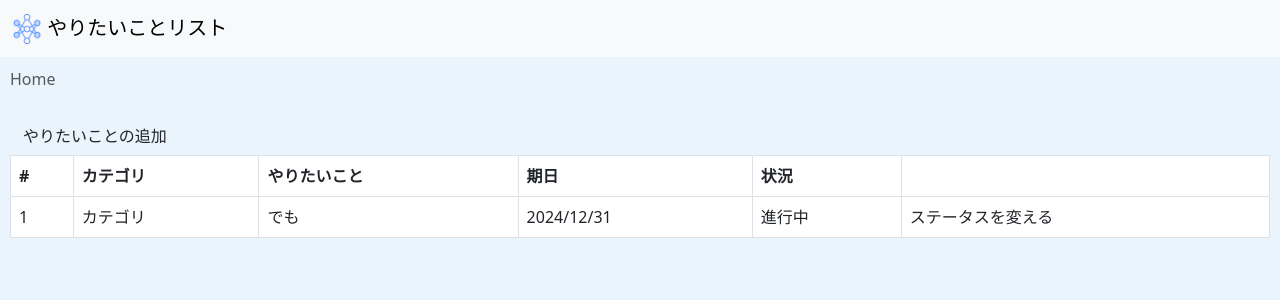
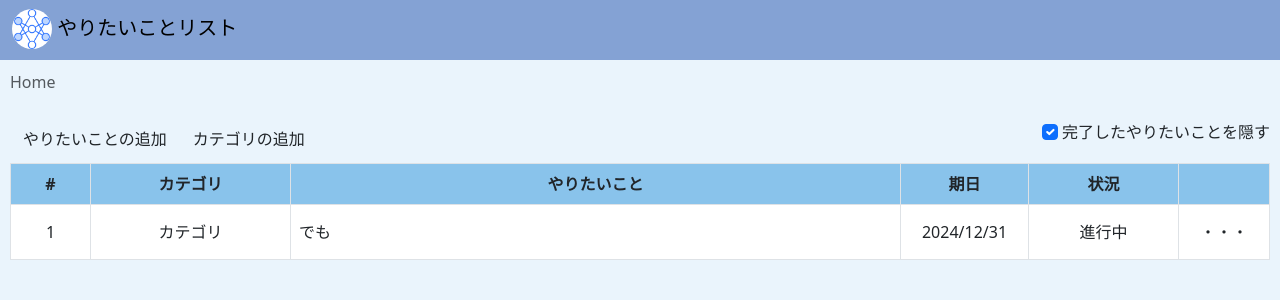
Before and after one commit to pinejuice/bucket_list, a Flask app: page /home in a window 1280 px wide. Shown: the top 300 px of the page. Run offline with Flask 3, Linux system fonts and the light colour scheme; some libraries are stand-ins or nearby versions.

Commit message:
ホーム画面の作成

```diff
--- a/PythonFlask/bucket_list_app/static/css/common.css
+++ b/PythonFlask/bucket_list_app/static/css/common.css
@@ -1,6 +1,14 @@
 body {
-    /* 月白色 */
     background-color: #eaf4fc;
+}
+header {
+    background-color: #84a2d4;
+    height: 60px;
+}
+header img {
+    background-color: #ffffff;
+    border-radius: 50%;
+    margin-top: -5px;
 }
 #breadcrumb_list {
     padding: 10px;
--- /dev/null
+++ b/PythonFlask/bucket_list_app/static/css/home.css
@@ -0,0 +1,56 @@
+/* ボタン部分のカスタマイズ */
+#btn_area {
+    margin-bottom: 5px;
+}
+
+/* リストのヘッダーのカスタマイズ */
+#bucket_list thead th {
+    background-color: #89c3eb;
+}
+
+/* セルの中央寄せ */
+#bucket_list thead,
+#bucket_list .td_no,
+#bucket_list .td_category,
+#bucket_list .td_limit_date,
+#bucket_list .td_status,
+#bucket_list .td_change_status {
+    text-align: center;
+}
+/* セル幅の指定 */
+/* 番号 */
+#bucket_list .th_no,
+#bucket_list .td_no {
+    width: 80px;
+    min-width: 80px;
+}
+/* カテゴリ */
+#bucket_list .th_category,
+#bucket_list .td_category {
+    width: 200px;
+    min-width: 200px;
+}
+/* やりたいこと */
+#bucket_list .th_bucket_name,
+#bucket_list .td_bucket_name {
+    width: calc(100% - 80px - 200px - 128px - 150px - 80px);
+    min-width: 500px;
+}
+/* 期日 */
+#bucket_list .th_limit_date,
+#bucket_list .td_limit_date {
+    width: 128px;
+    min-width: 128px;
+}
+/* ステータス */
+#bucket_list .th_status,
+#bucket_list .td_status {
+    width: 150px;
+    min-width: 150px;
+}
+/* メニュー */
+#bucket_list .th_change_status,
+#bucket_list .td_change_status {
+    width: 80px;
+    min-width: 80px;
+}
--- a/PythonFlask/bucket_list_app/templates/home.html
+++ b/PythonFlask/bucket_list_app/templates/home.html
@@ -2,33 +2,49 @@
 
 {% block title %}Home{% endblock %}
 
-{% block css %}{% endblock %}
-{% block javascript %}{% endblock %}
+{% block css %}
+<link rel="stylesheet" href="/static/css/home.css">
+{% endblock %}
+{% block javascript %}
+<script src="static/js/home.js"></script>
+{% endblock %}
 
 {% block main_contents %}
 <section id="btn_area">
     <ul class="nav">
-        <li class="nav-item"><button class="btn">やりたいことの追加</button></li>
+        <li class="nav-item"><button id="add_bucket" class="btn">やりたいことの追加</button></li>
+        <li class="nav-item"><button id="add_category" class="btn">カテゴリの追加</button></li>
+        <li class="nav-item ms-auto">
+            <input class="form-check-input" type="checkbox" value="" id="hidden_done" checked>
+            <label class="form-check-label" for="hidden_done">完了したやりたいことを隠す</label>
+        </li>
     </ul>
 </section>
 <section id="list_area">
     <table id="bucket_list" class="table table-bordered table-hover">
         <thead>
-            <th>#</th>
-            <th>カテゴリ</th>
-            <th>やりたいこと</th>
-            <th>期日</th>
-            <th>状況</th>
-            <th></th>
+            <th class="th_no">#</th>
+            <th class="th_category">カテゴリ</th>
+            <th class="th_bucket_name">やりたいこと</th>
+            <th class="th_limit_date">期日</th>
+            <th class="th_status">状況</th>
+            <th class="th_change_status"></th>
         </thead>
         <tbody>
             {% for bucket in bucket_list %}
-            <td>{{bucket['no']}}</td>
-            <td>{{bucket['category']}}</td>
-            <td>{{bucket['bucket_name']}}</td>
-            <td>{{bucket['limit_date']}}</td>
-            <td>{{bucket['status']}}</td>
-            <td>ステータスを変える</td>
+            <td class="td_no align-middle">{{bucket['no']}}</td>
+            <td class="td_category align-middle">{{bucket['category']}}</td>
+            <td class="td_bucket_name align-middle">{{bucket['bucket_name']}}</td>
+            <td class="td_limit_date align-middle">{{bucket['limit_date']}}</td>
+            <td class="td_status align-middle">{{bucket['status']}}</td>
+            <td class="td_change_status dropdown">
+                <button class="btn" type="button" data-bs-toggle="dropdown" aria-expanded="false">・・・</button>
+                <ul class="dropdown-menu">
+                  <li><a class="dropdown-item" href="#">詳細を確認する</a></li>
+                  <li><a class="dropdown-item" href="#">ステータスを変更する</a></li>
+                  <li><a class="dropdown-item" href="#">完了に変更する</a></li>
+                </ul>
+            </td>
             {% endfor %}
         </tbody>
     </table>
--- a/PythonFlask/bucket_list_app/templates/layout.html
+++ b/PythonFlask/bucket_list_app/templates/layout.html
@@ -16,10 +16,10 @@
 </head>
 <body>
     <!-- ヘッダー -->
-    <header class="navbar bg-body-tertiary">
+    <header class="navbar">
         <div class="container-fluid">
-            <a class="navbar-brand" href="/home">
-                <img src="static/img/commons/icon01.png" alt="Logo" width="30" height="30" class="d-inline-block align-text-top">
+            <a class="navbar-brand align-middle" href="/home">
+                <img src="static/img/commons/icon01.png" alt="Logo" width="40" height="40" class="d-inline-block align-text-top">
                 やりたいことリスト
             </a>
         </div>
```
Also changed, not shown: PythonFlask/bucket_list_app/static/js/home.js (added).
